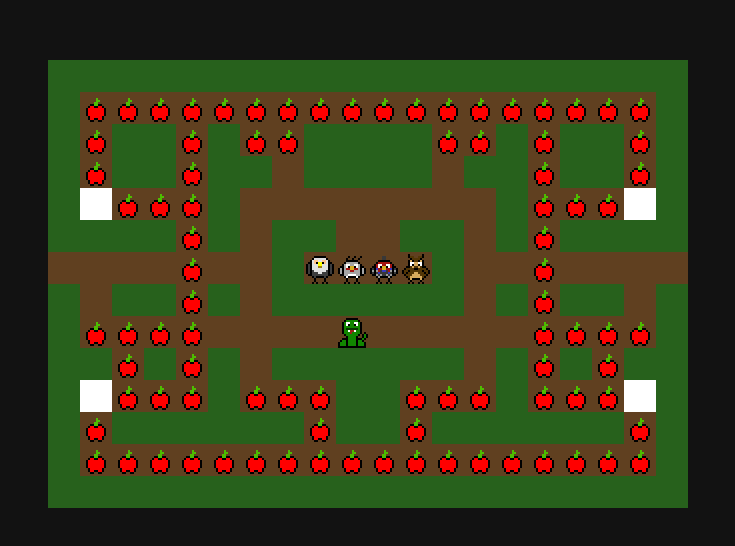
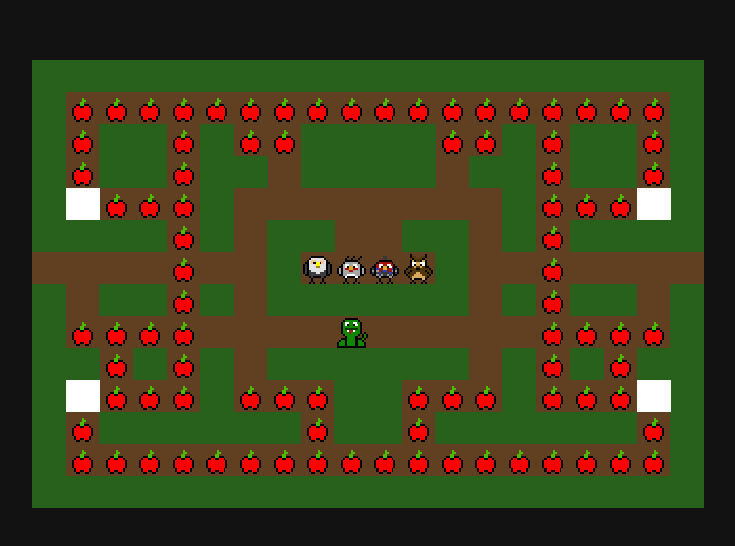
Before and after one commit to 3K-runner/projeto-jogo, a plain HTML site: page index.html in a window 1280 px wide. Shown: the part 116-662 px from the top of the page, without its empty margins (272-1007 px from the left). Drawn offline with Linux system fonts and the light colour scheme.

Commit message:
Utualização index.html

```diff
--- a/index.html
+++ b/index.html
@@ -7,7 +7,7 @@
     <script>require=()=>({}); module={}; module.exports=()=>({})</script>
   </head>
   <body>
-    <canvas id="canvas" width="640" height="448"></canvas>
+    <canvas id="canvas" width="672" height="448"></canvas>
     <script src="base.js"></script>
     <script src="snake.js"></script>
     <script src="sprites.js"></script>
```
